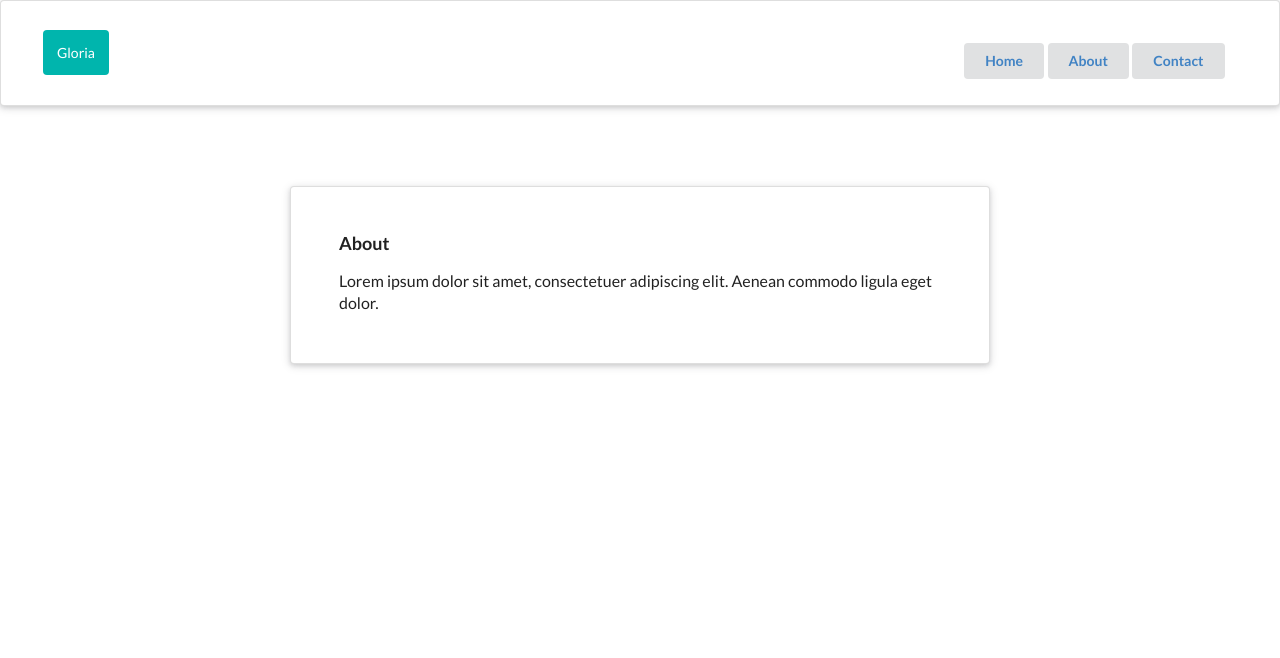
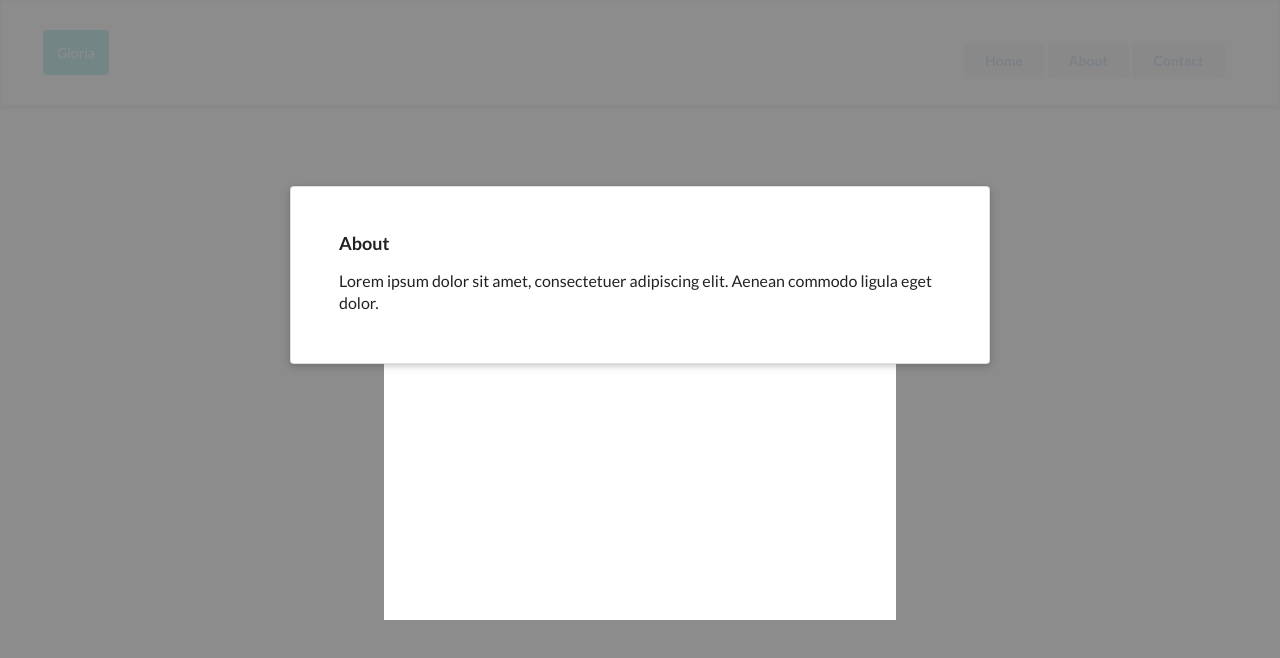
Before and after one commit to erenkrbl/React, a React (Create React App) app in the folder react-router/: page /about in a window 1280 px wide. Shown: the top 658 px of the page. Built offline with nearby package versions, Linux system fonts and the light colour scheme.

Commit message:
Created Modal

```diff
--- a/react-router/public/index.html
+++ b/react-router/public/index.html
@@ -30,6 +30,7 @@
   <body>
     <noscript>You need to enable JavaScript to run this app.</noscript>
     <div id="root"></div>
+    <div id="modal"></div>
     <!--
       This HTML file is a template.
       If you open it directly in the browser, you will see an empty page.
--- a/react-router/src/components/About.js
+++ b/react-router/src/components/About.js
@@ -1,7 +1,16 @@
-import React from 'react'
+import React from 'react';
+import './Modal.css';
 
 const About = () => {
     return (
+        <div>
+            <div className='wrapper'>
+                <div className='modal'>
+                    <div className='modal-content'>
+                        <h3>I am a modal</h3>
+                    </div>
+                </div>
+            </div>
             <div
                 className='ui raised very padded text container segment'
                 style={{ marginTop:'80px' }}
@@ -10,6 +19,7 @@
                 <p>Lorem ipsum dolor sit amet, consectetuer adipiscing elit. Aenean commodo ligula eget dolor.</p>
 
             </div>
+        </div>
     )
 }
 
--- a/react-router/src/components/Contact.js
+++ b/react-router/src/components/Contact.js
@@ -1,13 +1,16 @@
 import React from 'react';
 import { Link } from 'react-router-dom';
+import Modal from './Modal';
 
-const Contact = (props) => {
+
+const Contact = () => {
     // setTimeout(()=> {
     //     props.history.push('/about')
     // }, 2000)
     //console.log(props);
     return (
         <div>
+            <Modal />
             <div
                 className='ui raised very padded text container segment'
                 style={{ marginTop:'80px' }}
--- /dev/null
+++ b/react-router/src/components/Modal.css
@@ -0,0 +1,24 @@
+.modal {
+    height: 100%;
+    width: 100%;
+    position: fixed;
+    background-color: grey;
+    top: 0;
+    left: 0;
+    opacity: .9;
+    z-index: 10;
+}
+
+.modal-content {
+    background-color: white;
+    margin: 300px auto;
+    height: 40%;
+    width: 40%;
+    text-align: center;
+
+}
+
+.wrapper {
+    position: relative;
+    z-index: 0;
+}
--- /dev/null
+++ b/react-router/src/components/Modal.js
@@ -0,0 +1,15 @@
+import React from 'react';
+import ReactDom from 'react-dom';
+
+const Modal = (props) => {
+    return ReactDom.createPortal(
+        <div className='ui dimmer show modals visible active'>
+            <div className='ui raised very padded text container segment'>
+                <h1>I am a modal</h1>
+            </div>
+        </div>,
+        document.querySelector('#modal')
+    )
+}
+
+export default Modal;
```
Lines whose indentation alone changed are shown as unchanged.
